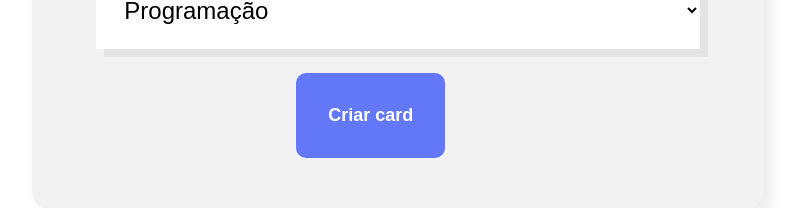
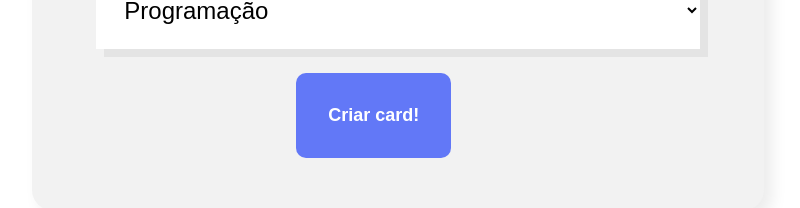
Before and after one commit to Juniorbasck/PDA_CLASSES, a React (Create React App) app in the folder alura/React desenvolvendo com javaScript/organo/: page / in a window 1280 px wide. Shown: the part 1155-1363 px from the top of the page, without its empty margins (242-1042 px from the left). Built offline with nearby package versions, Linux system fonts and the light colour scheme.

Commit message:
atualizacoes

```diff
--- a/alura/React desenvolvendo com javaScript/organo/src/componetes/ListaSuspensa/index.js
+++ b/alura/React desenvolvendo com javaScript/organo/src/componetes/ListaSuspensa/index.js
@@ -1,12 +1,12 @@
 import './ListaSuspensa.css';
 
 const ListaSuspensa = (props) => {
-    console.log(props.itens)
+
 
     return(
         <div className='lista-suspensa'>
             <label>{props.label}</label>
-            <select required={props.obrigatorio}>
+            <select onChange={evento => props.aoAlterado(evento.target.value)} required={props.obrigatorio} value={props.value}>
                 {props.itens.map(item => <option key={item}>{item}</option>)}
             </select>
         </div>
--- a/alura/React desenvolvendo com javaScript/organo/src/componetes/compoTexto/index.js
+++ b/alura/React desenvolvendo com javaScript/organo/src/componetes/compoTexto/index.js
@@ -1,4 +1,3 @@
-import { useState } from 'react';
 import './campoTexto.css'
 
 const CampoTexto = (props) => {
--- a/alura/React desenvolvendo com javaScript/organo/src/componetes/formulario/index.js
+++ b/alura/React desenvolvendo com javaScript/organo/src/componetes/formulario/index.js
@@ -19,10 +19,11 @@ const Formulario = () => {
     const [nome, setNome] = useState('');
     const [cargo, setCargo] = useState('');
     const [imagem, setImagem] = useState('');
+    const [time, setTime] = useState('');
 
     const aoSalvar = (evento) => {
         evento.preventDefault()
-        console.log('formulario submetido =>  ', nome, cargo, cargo, imagem)
+        console.log('formulario submetido =>  ', nome, cargo, cargo, imagem, time)
     }
 
     return (
@@ -53,9 +54,11 @@ const Formulario = () => {
                      obrigatorio={true}
                      label="Time"
                      itens={times}
+                     valor={time}
+                     aoAlterado={valor => setTime(valor)}
                      />
                 <Botao>
-                    Criar card
+                    Criar card!
                 </Botao>
             </form>
         </selection>
```
